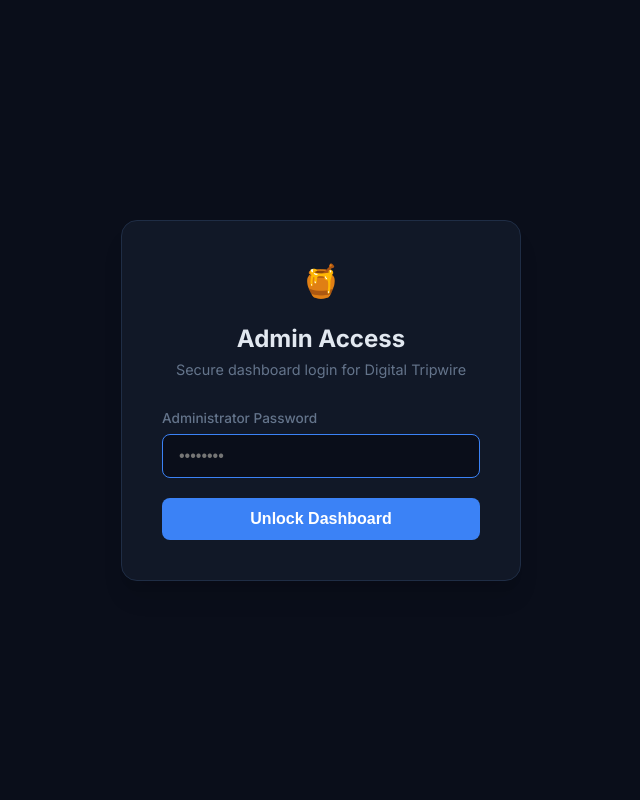
After one commit to utkarshjain1338-hub/Hackdays--digital-tripwire-, a Flask app: page /login in a window 1280 px wide. The commit adds this page. Shown: the whole page, without its empty margins (319-959 px from the left). Run offline with Flask 3, Linux system fonts and the light colour scheme.

Commit message:
impproved the work flow

```diff
--- a/src/__init__.py
+++ b/src/__init__.py
@@ -22,9 +22,13 @@ def create_app():
     def before():
         # Tag the current thread with the requester's IP for anomaly tracking
         database.set_request_ip(request.remote_addr)
+
         # Kill switch: block all traffic if system is locked down
-        if os.path.exists('.system_lockdown') and request.path not in ('/api/unlock', '/dashboard', '/socket.io/'):
-            abort(403, description="SYSTEM SECURED: A severe security threat was detected and the system has been automatically locked down.")
+        if os.path.exists(database.LOCKDOWN_FILE):
+            # Allow only login, dashboard, and socket.io during lockdown
+            allowed_endpoints = ('dashboard.login', 'dashboard.dashboard', 'dashboard.api_unlock', 'dashboard.api_status', 'dashboard.api_incidents', 'dashboard.logout', 'static')
+            if request.endpoint not in allowed_endpoints and not request.path.startswith('/socket.io/'):
+                abort(403, description="SYSTEM SECURED: A severe security threat was detected and the system has been automatically locked down.")
 
     # Register Blueprints
     from src.routes.store import store_bp
--- a/src/core/database.py
+++ b/src/core/database.py
@@ -3,6 +3,8 @@ import threading
 import os
 from src.core.alerter import analyze_suspicious_query
 import src.core.detector as detector
+
+LOCKDOWN_FILE = os.path.join(os.path.dirname(__file__), '../../.system_lockdown')
 
 # Thread-local storage to get the current request IP
 _current_ip = threading.local()
@@ -28,7 +30,7 @@ def trace_callback(query):
     if 'VAULT_SECRETS' in upper_query:
         print(f"\n[!] DIGITAL TRIPWIRE TRIPPED: Unauthorized access to 'vault_secrets' detected!")
         # AUTO SHUTDOWN KILL SWITCH
-        with open('.system_lockdown', 'w') as f:
+        with open(LOCKDOWN_FILE, 'w') as f:
             f.write('LOCKED')
         # Register honeypot incident in the dashboard
         detector.add_honeypot_incident(ip, query)
--- a/src/routes/dashboard.py
+++ b/src/routes/dashboard.py
@@ -1,20 +1,49 @@
-from flask import Blueprint, render_template, jsonify, request
+from flask import Blueprint, render_template, jsonify, request, session, redirect, url_for
 import os
 import src.core.detector as detector
+import src.core.database as database
 
 dashboard_bp = Blueprint('dashboard', __name__)
 
+# Note: In a production app, we'd use a more secure way to handle passwords.
+ADMIN_PASSWORD = os.getenv("ADMIN_PASSWORD", "admin123")
+
+def is_authenticated():
+    return session.get('authenticated') == True
+
+@dashboard_bp.route('/login', methods=['GET', 'POST'])
+def login():
+    if request.method == 'POST':
+        password = request.form.get('password')
+        if password == ADMIN_PASSWORD:
+            session['authenticated'] = True
+            return redirect(url_for('dashboard.dashboard'))
+        return render_template('login.html', error="Invalid password")
+    return render_template('login.html')
+
+@dashboard_bp.route('/logout')
+def logout():
+    session.pop('authenticated', None)
+    return redirect(url_for('dashboard.login'))
+
 @dashboard_bp.route('/dashboard')
 def dashboard():
+    if not is_authenticated():
+        return redirect(url_for('dashboard.login'))
     return render_template('dashboard.html')
 
 @dashboard_bp.route('/api/incidents')
 def api_incidents():
+    if not is_authenticated():
+        return jsonify({"error": "Unauthorized"}), 401
     return jsonify(detector.incident_log)
 
 @dashboard_bp.route('/api/status')
 def api_status():
-    locked = os.path.exists('.system_lockdown')
+    # Status is public-ish but let's restrict it if needed.
+    # For the dashboard to show status before login, we might need this public.
+    # But usually dashboard.html loads it.
+    locked = os.path.exists(database.LOCKDOWN_FILE)
     return jsonify({
         "locked": locked,
         "total_incidents": len(detector.incident_log),
@@ -22,11 +51,11 @@ def api_status():
 
 @dashboard_bp.route('/api/unlock', methods=['POST'])
 def api_unlock():
-    # Note: socketio.emit is handled in src/__init__.py or passed via a helper if needed.
-    # For now, let's assume we handle the file deletion here and the frontend polling or
-    # a shared socketio instance.
-    if os.path.exists('.system_lockdown'):
-        os.remove('.system_lockdown')
+    if not is_authenticated():
+        return jsonify({"error": "Unauthorized"}), 401
+
+    if os.path.exists(database.LOCKDOWN_FILE):
+        os.remove(database.LOCKDOWN_FILE)
         from src import socketio
         socketio.emit('system_unlocked', {})
         print("\n[Dashboard] ✅ System unlocked by owner via dashboard.")
--- /dev/null
+++ b/src/templates/login.html
@@ -0,0 +1,120 @@
+<!DOCTYPE html>
+<html lang="en">
+<head>
+    <meta charset="UTF-8">
+    <meta name="viewport" content="width=device-width, initial-scale=1.0">
+    <title>Login — Digital Tripwire</title>
+    <link href="https://fonts.googleapis.com/css2?family=Inter:wght@300;400;500;600;700&display=swap" rel="stylesheet">
+    <style>
+        :root {
+            --bg: #0a0e1a;
+            --surface: #111827;
+            --border: #1f2d45;
+            --text: #e2e8f0;
+            --muted: #64748b;
+            --accent: #3b82f6;
+            --red: #ef4444;
+        }
+        * { margin: 0; padding: 0; box-sizing: border-box; }
+        body {
+            font-family: 'Inter', sans-serif;
+            background: var(--bg);
+            color: var(--text);
+            display: flex;
+            align-items: center;
+            justify-content: center;
+            height: 100vh;
+        }
+        .login-card {
+            background: var(--surface);
+            border: 1px solid var(--border);
+            padding: 40px;
+            border-radius: 16px;
+            width: 100%;
+            max-width: 400px;
+            box-shadow: 0 20px 25px -5px rgba(0, 0, 0, 0.1), 0 10px 10px -5px rgba(0, 0, 0, 0.04);
+        }
+        .logo {
+            text-align: center;
+            font-size: 2rem;
+            margin-bottom: 24px;
+        }
+        h1 {
+            font-size: 1.5rem;
+            font-weight: 700;
+            text-align: center;
+            margin-bottom: 8px;
+        }
+        p.subtitle {
+            color: var(--muted);
+            text-align: center;
+            font-size: 0.9rem;
+            margin-bottom: 32px;
+        }
+        .form-group {
+            margin-bottom: 20px;
+        }
+        label {
+            display: block;
+            font-size: 0.85rem;
+            font-weight: 500;
+            margin-bottom: 8px;
+            color: var(--muted);
+        }
+        input {
+            width: 100%;
+            padding: 12px 16px;
+            background: var(--bg);
+            border: 1px solid var(--border);
+            border-radius: 8px;
+            color: var(--text);
+            font-size: 1rem;
+            transition: border-color 0.2s;
+        }
+        input:focus {
+            outline: none;
+            border-color: var(--accent);
+        }
+        button {
+            width: 100%;
+            padding: 12px;
+            background: var(--accent);
+            color: white;
+            border: none;
+            border-radius: 8px;
+            font-size: 1rem;
+            font-weight: 600;
+            cursor: pointer;
+            transition: background 0.2s;
+        }
+        button:hover {
+            background: #2563eb;
+        }
+        .error {
+            color: var(--red);
+            font-size: 0.85rem;
+            margin-top: 16px;
+            text-align: center;
+        }
+    </style>
+</head>
+<body>
+    <div class="login-card">
+        <div class="logo">🍯</div>
+        <h1>Admin Access</h1>
+        <p class="subtitle">Secure dashboard login for Digital Tripwire</p>
+
+        <form method="POST">
+            <div class="form-group">
+                <label for="password">Administrator Password</label>
+                <input type="password" id="password" name="password" placeholder="••••••••" required autofocus>
+            </div>
+            <button type="submit">Unlock Dashboard</button>
+        </form>
+
+        {% if error %}
+            <div class="error">{{ error }}</div>
+        {% endif %}
+    </div>
+</body>
+</html>
```
Also changed, not shown: src/core/alerter.py (+18 -9 lines), src/core/monitor.py (+4 -3 lines), src/templates/dashboard.html (+6 -1 lines), 1 other file.
